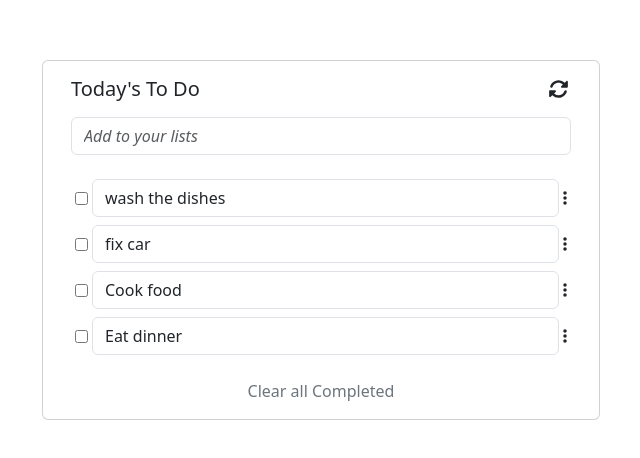
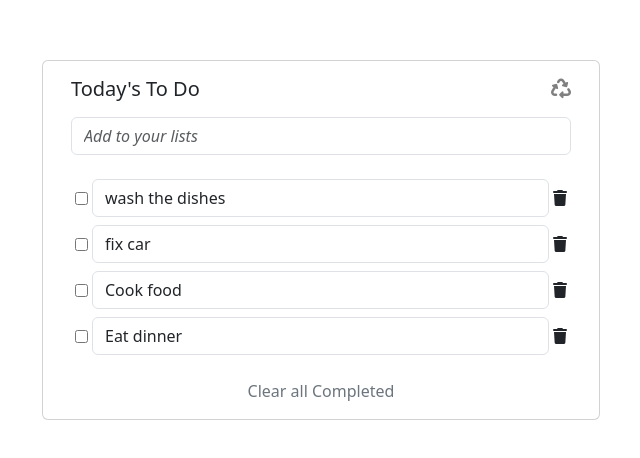
Before and after one commit to batoolfatima2135/To-do-List-App, a website built with webpack: page src/index.html in a window 1280 px wide. Shown: the part 160-618 px from the top of the page, without its empty margins (319-959 px from the left). Built offline with nearby package versions, Linux system fonts and the light colour scheme.

Commit message:
Change icon

```diff
--- a/src/index.html
+++ b/src/index.html
@@ -13,7 +13,7 @@
             <div class="card col-lg-6 col-md-8 col-12 ">
                 <div class="card-body">
                     <h5 class="card-title d-flex justify-content-between align-items-center">Today's To Do<span><i
-                                class="icon fas fa-rotate fa-fw"></i></span></h5>
+                                class="fas fa-solid fa-recycle"></i></span></h5>
                     <input type="text" class="form-control my-3" aria-label="Default"
                         aria-describedby="inputGroup-sizing-default" placeholder="Add to your lists">
                     <ul id="items" class="p-1">
--- a/src/index.js
+++ b/src/index.js
@@ -1,10 +1,6 @@
 import './style.css';
 import displayTask from './modules/display.js';
 import 'bootstrap/dist/css/bootstrap.css';
-import '@fortawesome/fontawesome-free/js/fontawesome';
-import '@fortawesome/fontawesome-free/js/solid';
-import '@fortawesome/fontawesome-free/js/regular';
-import '@fortawesome/fontawesome-free/js/brands';
 
 const tasks = [
   {
--- a/src/modules/display.js
+++ b/src/modules/display.js
@@ -18,7 +18,7 @@ export default function displayTask(tasks) {
     li.appendChild(label);
     // Creating option icon
     const icon = document.createElement('i');
-    icon.classList.add('fa-solid', 'fa-ellipsis-vertical');
+    icon.classList.add('fas', 'fa-trash', 'trash');
     li.appendChild(icon);
     // Appending elements
     ul.appendChild(li);
```
